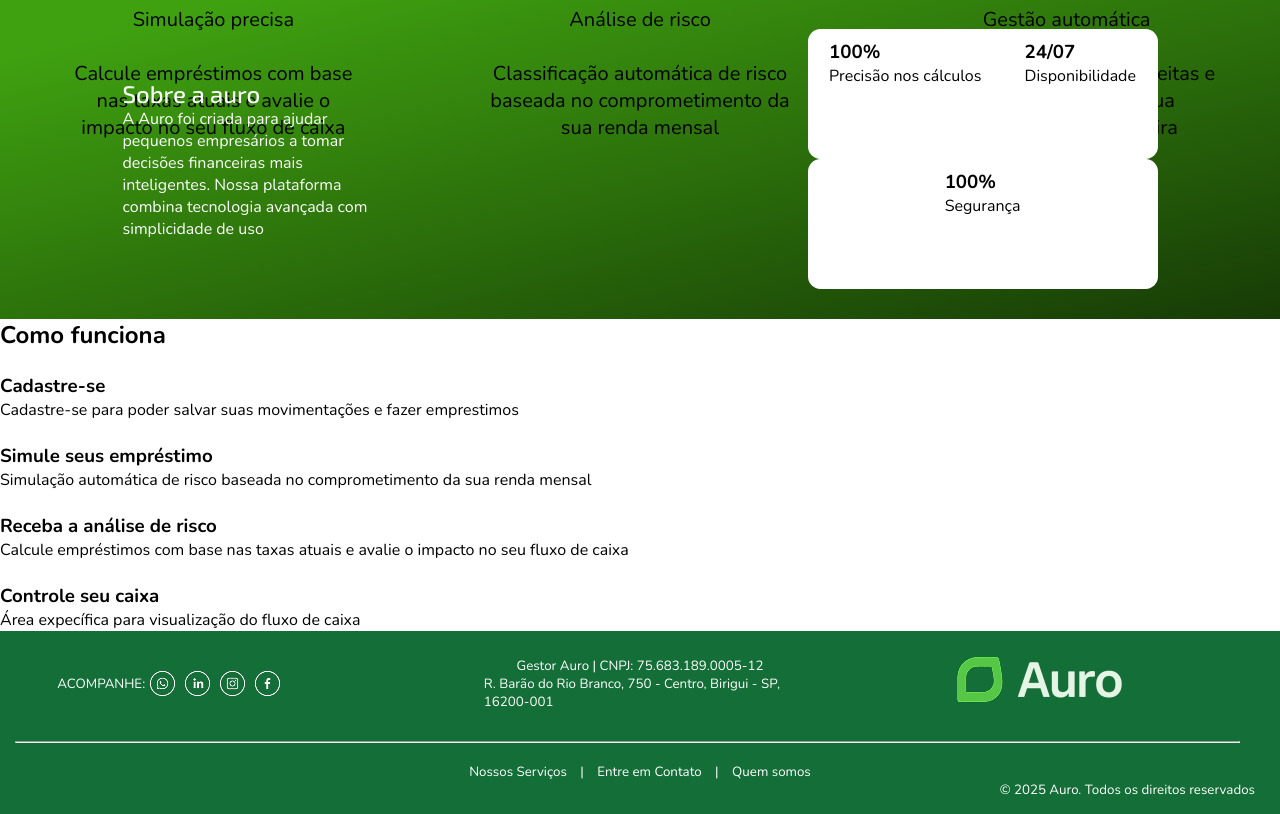
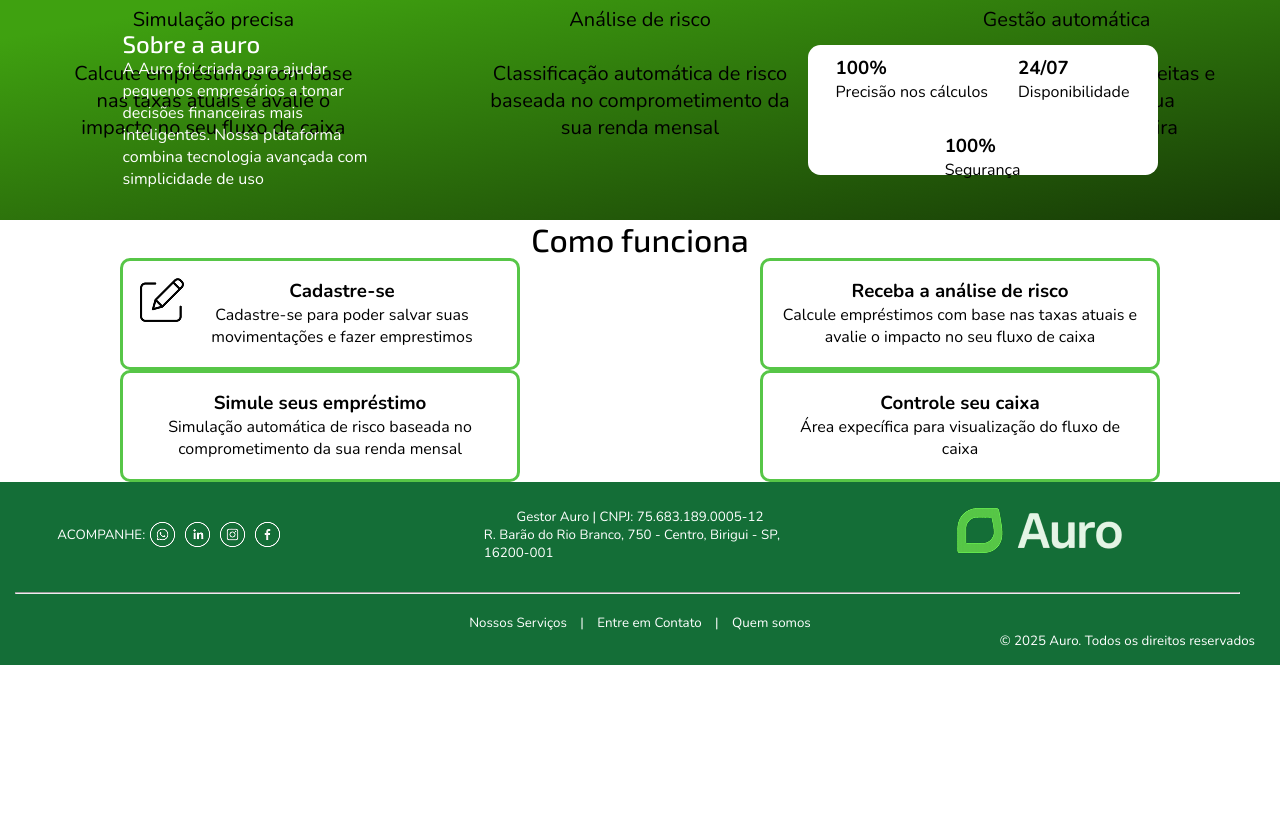
Before and after one commit to RafaelMelin33/Auro, a Python web app: template templates/index.html in a window 1280 px wide. Shown: the part 1003-1817 px from the top of the page. After the commit the page ends 1668 px from the top, so only its background shows below. Run offline with Jinja, Linux system fonts and the light colour scheme; the template is opened without the code that fills it, so the values that code supplies are empty; grey boxes are pictures that could not be loaded.

Commit message:
Atualização index.html
Atualizei as class e divs para responderem melhor ao CSS

```diff
--- a/templates/index.html
+++ b/templates/index.html
@@ -65,7 +65,8 @@
                     Nossa plataforma combina tecnologia avançada com simplicidade de uso</p>
             </div>
             <div>
-                <div class="fundo_sobre_items">
+                <div class="fundo_sobre_items" style="flex-direction: column; align-items: center; gap: 10px;">
+                    <div class="divisor_items">
                         <div class="sobre_items">
                             <h3>100%</h3>
                             <p>Precisão nos cálculos</p>
@@ -75,30 +76,26 @@
                             <p>Disponibilidade</p>
                         </div>
                     </div>
-                <div class="fundo_sobre_items">
                     <div class="sobre_items">
                         <h3>100%</h3>
                         <p>Segurança</p>
                     </div>
-                    <!-- <div class="sobre_items">
-                        <h3>Deixa</h3>
-                        <p>Pro Rafa</p>
-                    </div> -->
                 </div>
             </div>
         </section>
-        <section>
-            <h2>Como funciona</h2>
+        <h1 class="cf_titulo">Como funciona</h1>
+        <section class="como_funciona d-flex">
+            <div class="cf_dupla_div">
+                <div class="div_cf">
                     <div>
-                <div>
-                    <img src="" alt="">
+                       <img src="../static/img/editar_icon.png" alt="">
                     </div>
                     <div>
                        <h3>Cadastre-se</h3>
                        <p>Cadastre-se para poder salvar suas movimentações e fazer emprestimos</p>
                     </div>
                 </div>
-            <div>
+                <div class="div_cf">
                     <div>
                         <img src="" alt="">
 
@@ -108,7 +105,9 @@
                         <p>Simulação automática de risco baseada no comprometimento da sua renda mensal</p>
                     </div>
                 </div>
-            <div>
+            </div>
+            <div class="sobre_dupla_div">
+                <div class="div_cf">
                     <div>
                         <img src="" alt="">
 
@@ -118,7 +117,7 @@
                         <p>Calcule empréstimos com base nas taxas atuais e avalie o impacto no seu fluxo de caixa</p>
                     </div>
                 </div>
-            <div>
+                <div class="div_cf">
                     <div>
                         <img src="" alt="">
 
@@ -126,6 +125,7 @@
                     <div>
                         <h3>Controle seu caixa</h3>
                         <p>Área expecífica para visualização do fluxo de caixa</p>
+                    </div>
                 </div>
             </div>
         </section>
```
Lines whose indentation alone changed are shown as unchanged.
